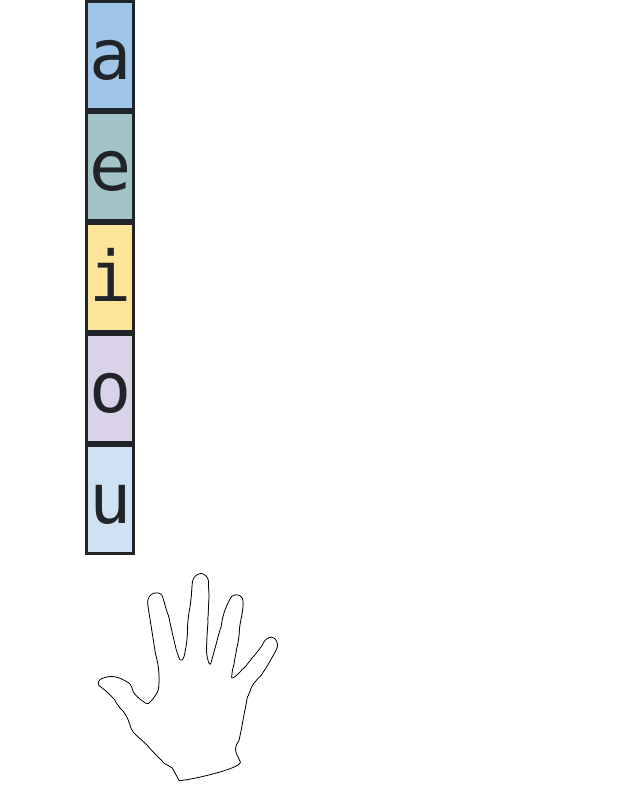
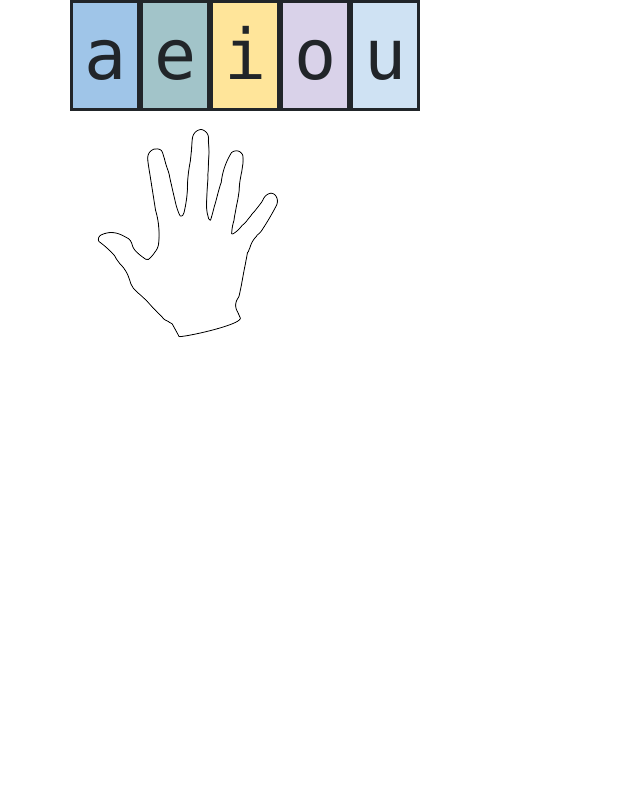
Before and after one commit to howardkitto/ProSpelling, a React (Create React App) app: page / in a window 1280 px wide. Shown: the whole page, without its empty margins (0-640 px from the left). Built offline with nearby package versions, Linux system fonts and the light colour scheme.

Commit message:
aligned the short vowels

```diff
--- a/src/App.js
+++ b/src/App.js
@@ -30,15 +30,15 @@ class App extends Component {
   render() {
     return (
       <div className="container">
+        <div class="row">
+  <div className="a_box"> {this.renderLetter('a', a)}</div>
+  <div className="e_box"> {this.renderLetter('e', e)}</div>
+  <div className="i_box"> {this.renderLetter('i', i)}</div>
+  <div className="o_box"> {this.renderLetter('o', o)}</div>
+  <div className="u_box"> {this.renderLetter('u', u)}</div>
+</div>
         <audio type="audio/mpeg"
         ref={(audio) => { this.audioPlayer = audio; }}/>
-
-         <div className="a_box"> {this.renderLetter('a', a)}</div>
-         <div className="e_box"> {this.renderLetter('e', e)}</div>
-         <div className="i_box"> {this.renderLetter('i', i)}</div>
-         <div className="o_box"> {this.renderLetter('o', o)}</div>
-         <div className="u_box"> {this.renderLetter('u', u)}</div>
-
 <img src={hand} alt='hand'/>
 
       </div>
--- a/src/css/App.css
+++ b/src/css/App.css
@@ -14,21 +14,21 @@
 
 .a_box {
   background-color:#9fc5e8;
-  width: 50px;
+  width: 70px;
 }
 .e_box {
   background-color:#a2c4c9;
-  width: 50px;
+  width: 70px;
 }
 .i_box {
   background-color: #ffe59a;
-  width: 50px;
+  width: 70px;
 }
 .o_box {
   background-color: #d9d2e9;
-  width: 50px;
+  width: 70px;
 }
 .u_box {
   background-color: #cfe2f3;
-  width: 50px;
+  width: 70px;
 }
```
